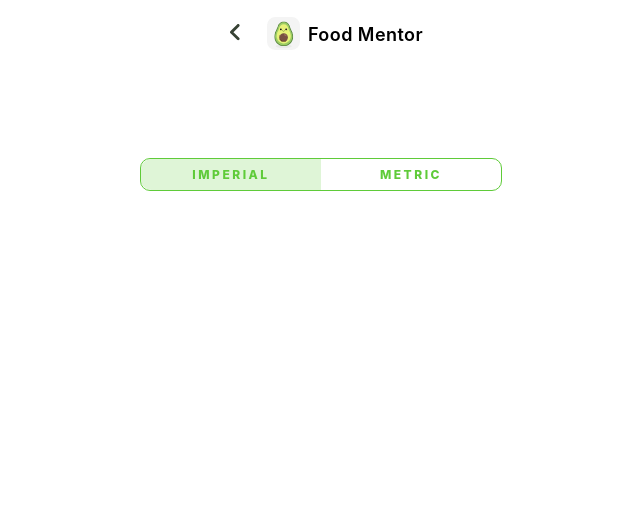
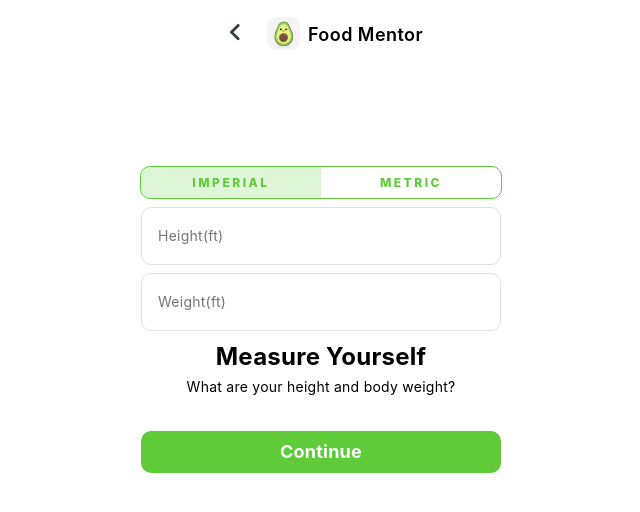
Before and after one commit to Honchar007/doing-sports-test-work, a React (Create React App) app: page /weight in a window 1280 px wide. Shown: the top 512 px of the page, without its empty margins (319-959 px from the left). Built offline with nearby package versions, Linux system fonts and the light colour scheme.

Commit message:
measure page

```diff
--- a/src/App.js
+++ b/src/App.js
@@ -13,12 +13,15 @@ import PhysicalExercise from "./components/PhysicalExercise/PhysicalExercise";
 function App() {
   return (
     <Router>
-      <div>
+      <div className="container">
         <StyledHeader />
         <Routes>
           <Route path="/" element={<Goal />} />
           <Route path="/weight" element={<MeasureWeight />} />
-          <Route path="/next" element={<DestructiveBehavior />} />
+          <Route
+            path="/destructive-behavior"
+            element={<DestructiveBehavior />}
+          />
           <Route path="/final" element={<PhysicalExercise />} />
         </Routes>
       </div>
--- a/src/components/Goal/Goal.jsx
+++ b/src/components/Goal/Goal.jsx
@@ -39,7 +39,7 @@ function Goal() {
 
   const handleChange = (goal) => {
     setGoal(goal);
-    navigate('/weight')
+    navigate('/weight');
   }
 
   return (
--- a/src/components/MeasureWeight/MeasureWeight.jsx
+++ b/src/components/MeasureWeight/MeasureWeight.jsx
@@ -1,24 +1,53 @@
 import { useNavigate } from 'react-router-dom';
-import { useState } from 'react';
+import { useEffect, useState } from 'react';
+
+// components
+import StyledInput from '../StyledInput/StyledInput';
+import StyledButton from '../StyledButton/StyledButton';
 
 // styles
 import styles from "./MeasureWeight.module.scss";
 
 function MeasureWeight() {
+  const navigate = useNavigate();
+
   const [measure, setMeasure] = useState('Imperial');
-
-  const navigate = useNavigate();
+  const [height, setHeight] = useState('');
+  const [weight, setWeight] = useState('');
+  const [validation, setValidation] = useState(false);
 
   const handleChangeMeasure = (value) => {
     setMeasure(value);
   };
 
-  const handleClick = () => {
+  const handleChangeHeight = (e) => {
+    setHeight(e.target.value);
   };
 
+  const handleChangeWeight = (e) => {
+    setWeight(e.target.value);
+  };
+
+  const handleClick = () => {
+    navigate('/destructive-behavior');
+  };
+
+  useEffect(() => {
+    if (height !== '' &&
+        weight !== '' &&
+        weight > 0 &&
+        height > 0) {
+      console.log('true');
+      setValidation(true);
+    } else {
+      setValidation(false);
+    }
+  }, [height, weight]);
+
+
   return (
-  <div className={styles['weight-wrapper']}>
-    <div className={styles['weight-choice']}>
+  <div className={styles['measure-wrapper']}>
+    <div className={styles['measure-choice']}>
       <div
         onClick={() => handleChangeMeasure('Imperial')}
         className={`${styles['choice']} ${measure === 'Imperial' ? styles['selected'] : ''}`}
@@ -32,8 +61,30 @@ function MeasureWeight() {
         Metric
       </div>
     </div>
-    <div>
+    <div className={styles['inputs-wrapper']}>
+      <StyledInput
+        placeholder={measure === 'Imperial' ? 'Height(ft)' : 'Height(m)'}
+        handleChangeMeasure={handleChangeHeight}
+        value={height}
+      />
+      <StyledInput
+        placeholder={measure === 'Imperial' ? 'Weight(ft)' : 'Weight(m)'}
+        handleChangeMeasure={handleChangeWeight}
+        value={weight}
+      />
     </div>
+    <div className={styles['measure-info']}>
+      <div className={styles['info-title']}>Measure Yourself</div>
+      <div className={styles['info-description']}>What are your height and body weight?</div>
+    </div>
+    <StyledButton
+      handleSubmit={handleClick}
+      text='Continue'
+      disabled={height !== '' &&
+      weight !== '' &&
+      weight > 0 &&
+      height > 0}
+    />
   </div>
 );
 }
--- a/src/components/MeasureWeight/MeasureWeight.module.scss
+++ b/src/components/MeasureWeight/MeasureWeight.module.scss
@@ -1,16 +1,18 @@
-.weight-wrapper {
+.measure-wrapper {
   display: flex;
   flex-direction: column;
   justify-content: center;
   align-items: center;
   margin-top: 6rem;
+  width: 22.5rem;
 
-  .weight-choice {
+
+  .measure-choice {
     display: flex;
     flex-direction: row;
     justify-content: space-between;
     align-items: center;
-    width: 22.5rem;
+    width: 100%;
     border: 1px solid #5FCB39;
     border-radius: 0.625rem;
 
@@ -56,4 +58,41 @@
       }
     }
   }
+
+  .inputs-wrapper {
+    display: flex;
+    flex-direction: column;
+    justify-content: center;
+    align-items: center;
+    width: 100%;
+    gap: 0.5rem;
+    margin-top: 0.5rem;
+  }
+
+  .measure-info {
+    display: flex;
+    flex-direction: column;
+    align-items: center;
+    justify-content: center;
+    margin-top: 0.5rem;
+    margin-bottom: 2rem;
+
+    .info-title {
+      font-family: 'Inter';
+      font-size: 24px;
+      font-weight: 700;
+      line-height: 36px;
+      letter-spacing: 0.25px;
+      text-align: center;
+    }
+
+    .info-description {
+      font-family: 'Inter';
+      font-size: 14px;
+      font-weight: 400;
+      line-height: 24px;
+      letter-spacing: 0.25px;
+      text-align: center;
+    }
+  }
 }
--- a/src/components/StyledButton/StyledButton.jsx
+++ b/src/components/StyledButton/StyledButton.jsx
@@ -0,0 +1,20 @@
+// styles
+import styles from "./StyledButton.module.scss";
+
+function StyledButton({ handleSubmit, text, validation }) {
+  const handleClick = () => {
+    handleSubmit();
+  };
+
+  return (
+    <button
+      onClick={handleClick}
+      disabled={validation}
+      className={`${styles['btn']} ${validation ? styles['disabled'] : ''}`}
+    >
+      {text}
+    </button>
+  );
+}
+
+export default StyledButton;
--- a/src/components/StyledButton/StyledButton.module.scss
+++ b/src/components/StyledButton/StyledButton.module.scss
@@ -0,0 +1,29 @@
+.btn {
+  width: 100%;
+  padding: 0.5rem 0;
+  border-radius: 0.625rem;
+  color: #FFF;
+  border: none;
+  background: #5FCB39;
+  cursor: pointer;
+  transition: 0.3s ease all;
+  font-family: 'Inter';
+  font-size: 18px;
+  font-weight: 700;
+  line-height: 26px;
+  letter-spacing: 0.2px;
+  text-align: center;
+
+  &:hover {
+    opacity: 0.7;
+  }
+}
+
+.disabled {
+  opacity: 0.5;
+  cursor: auto;
+
+  &:hover {
+    opacity: 0.5;
+  }
+}
--- a/src/components/StyledInput/StyledInput.jsx
+++ b/src/components/StyledInput/StyledInput.jsx
@@ -1,13 +1,20 @@
 // styles
 import styles from "./StyledInput.module.scss";
 
-function StyledInput() {
-  const handleClick = () => {
+function StyledInput({ handleChangeMeasure, placeholder, value }) {
+  const handleChange = (value) => {
+    handleChangeMeasure(value);
   };
 
   return (
-  <div>
-
+  <div className={styles['input-wrapper']}>
+    <input
+      type="number"
+      value={value}
+      placeholder={placeholder}
+      onChange={handleChange}
+      className={styles['number-input']}
+    />
   </div>
   );
 }
--- a/src/components/StyledInput/StyledInput.module.scss
+++ b/src/components/StyledInput/StyledInput.module.scss
@@ -0,0 +1,36 @@
+.input-wrapper {
+  width: 100%;
+
+  textarea:focus, input:focus{
+    outline: none;
+  }
+
+  input::-webkit-outer-spin-button,
+  input::-webkit-inner-spin-button {
+    -webkit-appearance: none;
+    margin: 0;
+  }
+
+  input[type=number] {
+    -moz-appearance: textfield;
+  }
+
+  .number-input {
+    box-sizing: border-box;
+    width: 100%;
+    padding: 1rem;
+    border: 1px solid #E1E1E1;
+    border-radius: 0.625rem;
+    font-family: 'Inter';
+    font-size: 14px;
+    font-weight: 400;
+    line-height: 24px;
+    letter-spacing: 0.25px;
+    text-align: left;
+
+
+    &:focus {
+      border-color: #5FCB39;
+    }
+  }
+}
--- a/src/styles/index.scss
+++ b/src/styles/index.scss
@@ -8,3 +8,10 @@ html {
 body {
   flex-grow: 1;
 }
+
+.container {
+  display: flex;
+  flex-direction: column;
+  justify-content: center;
+  align-items: center;
+}
```
